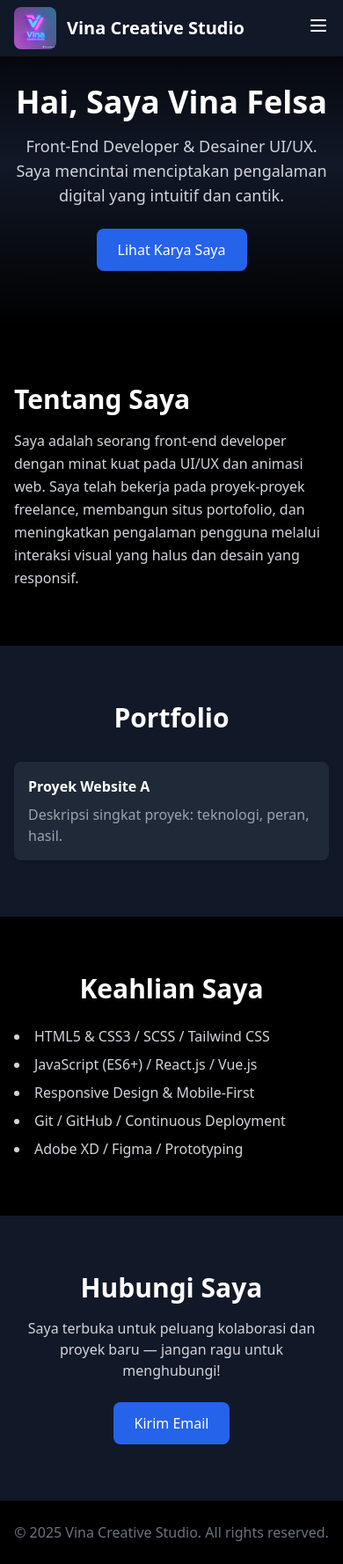
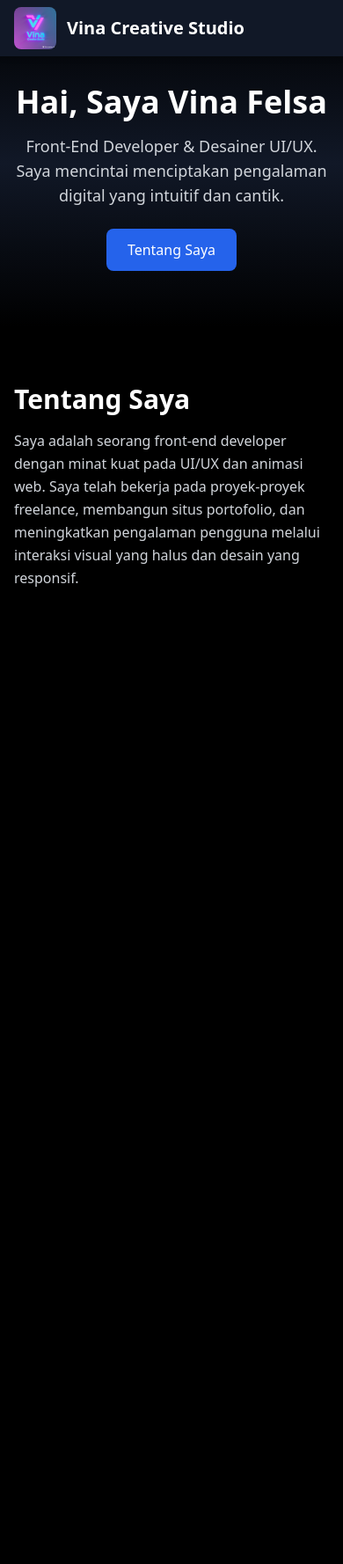
Before and after one commit to elvinafelsa/Personal.Branding.By-Vina, a plain HTML site: page index.html in a window 390 px wide. Shown: the whole page at 88% size. After the commit the page ends 844 px from the top, so only its background shows below. Drawn offline with nearby package versions, Linux system fonts and the light colour scheme.

Commit message:
Update index.html

```diff
--- a/index.html
+++ b/index.html
@@ -1,5 +1,5 @@
 <!DOCTYPE html>
-<html lang="id">
+<html lang="id" class="scroll-smooth"> <!-- scroll-smooth biar animasi mulus -->
 <head>
   <meta charset="UTF-8" />
   <meta name="viewport" content="width=device-width, initial-scale=1.0" />
@@ -18,29 +18,13 @@
           <span class="text-xl font-semibold text-white">Vina Creative Studio</span>
         </div>
         <div class="hidden md:flex space-x-6">
-          <a href=about.html" class="hover:text-blue-400">Tentang</a>
+          <!-- Link Menu -->
+          <a href="#about" class="hover:text-blue-400">Tentang</a>
           <a href="#portfolio" class="hover:text-blue-400">Portfolio</a>
           <a href="#skills" class="hover:text-blue-400">Skill</a>
           <a href="#contact" class="hover:text-blue-400">Kontak</a>
         </div>
-        <!-- Mobile Hamburger -->
-        <div class="md:hidden">
-          <button id="menu-btn" class="focus:outline-none text-white">
-            <svg xmlns="http://www.w3.org/2000/svg" class="h-6 w-6" fill="none"
-                 viewBox="0 0 24 24" stroke="currentColor">
-              <path stroke-linecap="round" stroke-linejoin="round" stroke-width="2"
-                    d="M4 6h16M4 12h16M4 18h16" />
-            </svg>
-          </button>
-        </div>
       </div>
-    </div>
-    <!-- Mobile Menu -->
-    <div id="mobile-menu" class="hidden md:hidden bg-gray-900 text-white">
-      <a href="#about" class="block px-4 py-2 hover:bg-gray-800">Tentang</a>
-      <a href="#portfolio" class="block px-4 py-2 hover:bg-gray-800">Portfolio</a>
-      <a href="#skills" class="block px-4 py-2 hover:bg-gray-800">Skill</a>
-      <a href="#contact" class="block px-4 py-2 hover:bg-gray-800">Kontak</a>
     </div>
   </nav>
 
@@ -48,8 +32,13 @@
   <header class="pt-24 pb-16 bg-gradient-to-b from-black via-gray-900 to-black">
     <div class="max-w-3xl mx-auto text-center px-4">
       <h1 class="text-4xl font-bold mb-4 text-white">Hai, Saya Vina Felsa</h1>
-      <p class="text-lg mb-6 text-gray-300">Front-End Developer & Desainer UI/UX. Saya mencintai menciptakan pengalaman digital yang intuitif dan cantik.</p>
-      <a href="#portfolio" class="inline-block px-6 py-3 bg-blue-600 text-white rounded-lg hover:bg-blue-700 transition">Lihat Karya Saya</a>
+      <p class="text-lg mb-6 text-gray-300">
+        Front-End Developer & Desainer UI/UX. Saya mencintai menciptakan pengalaman digital yang intuitif dan cantik.
+      </p>
+      <!-- Tombol juga diarahkan ke about -->
+      <a href="#about" class="inline-block px-6 py-3 bg-blue-600 text-white rounded-lg hover:bg-blue-700 transition">
+        Tentang Saya
+      </a>
     </div>
   </header>
 
@@ -65,55 +54,7 @@
     </div>
   </section>
 
-  <!-- Portfolio Section -->
-  <section id="portfolio" class="py-16 bg-gray-900">
-    <div class="max-w-5xl mx-auto px-4">
-      <h2 class="text-3xl font-bold mb-8 text-center text-white">Portfolio</h2>
-      <div class="grid grid-cols-1 sm:grid-cols-2 lg:grid-cols-3 gap-6">
-        <div class="bg-gray-800 rounded-lg shadow p-4">
-          <h3 class="font-semibold mb-2 text-white">Proyek Website A</h3>
-          <p class="text-gray-400">Deskripsi singkat proyek: teknologi, peran, hasil.</p>
-        </div>
-      </div>
-    </div>
-  </section>
-
-  <!-- Skills Section -->
-  <section id="skills" class="py-16 bg-black">
-    <div class="max-w-4xl mx-auto px-4">
-      <h2 class="text-3xl font-bold mb-6 text-center text-white">Keahlian Saya</h2>
-      <ul class="list-disc list-inside space-y-2 text-gray-300">
-        <li>HTML5 & CSS3 / SCSS / Tailwind CSS</li>
-        <li>JavaScript (ES6+) / React.js / Vue.js</li>
-        <li>Responsive Design & Mobile-First</li>
-        <li>Git / GitHub / Continuous Deployment</li>
-        <li>Adobe XD / Figma / Prototyping</li>
-      </ul>
-    </div>
-  </section>
-
-  <!-- Contact Section -->
-  <section id="contact" class="py-16 bg-gray-900">
-    <div class="max-w-3xl mx-auto px-4 text-center">
-      <h2 class="text-3xl font-bold mb-4 text-white">Hubungi Saya</h2>
-      <p class="mb-6 text-gray-300">Saya terbuka untuk peluang kolaborasi dan proyek baru — jangan ragu untuk menghubungi!</p>
-      <a href="mailto:email@example.com" class="inline-block px-6 py-3 bg-blue-600 text-white rounded-lg hover:bg-blue-700 transition">Kirim Email</a>
-    </div>
-  </section>
-
-  <!-- Footer -->
-  <footer class="py-6 bg-black text-center text-gray-500">
-    <p>&copy; 2025 Vina Creative Studio. All rights reserved.</p>
-  </footer>
-
-  <script>
-    // Toggle menu mobile
-    const btn = document.getElementById("menu-btn");
-    const menu = document.getElementById("mobile-menu");
-    btn.addEventListener("click", () => {
-      menu.classList.toggle("hidden");
-    });
-  </script>
+  <!-- ... bagian lain tetap sama ... -->
 
 </body>
 </html>
```
